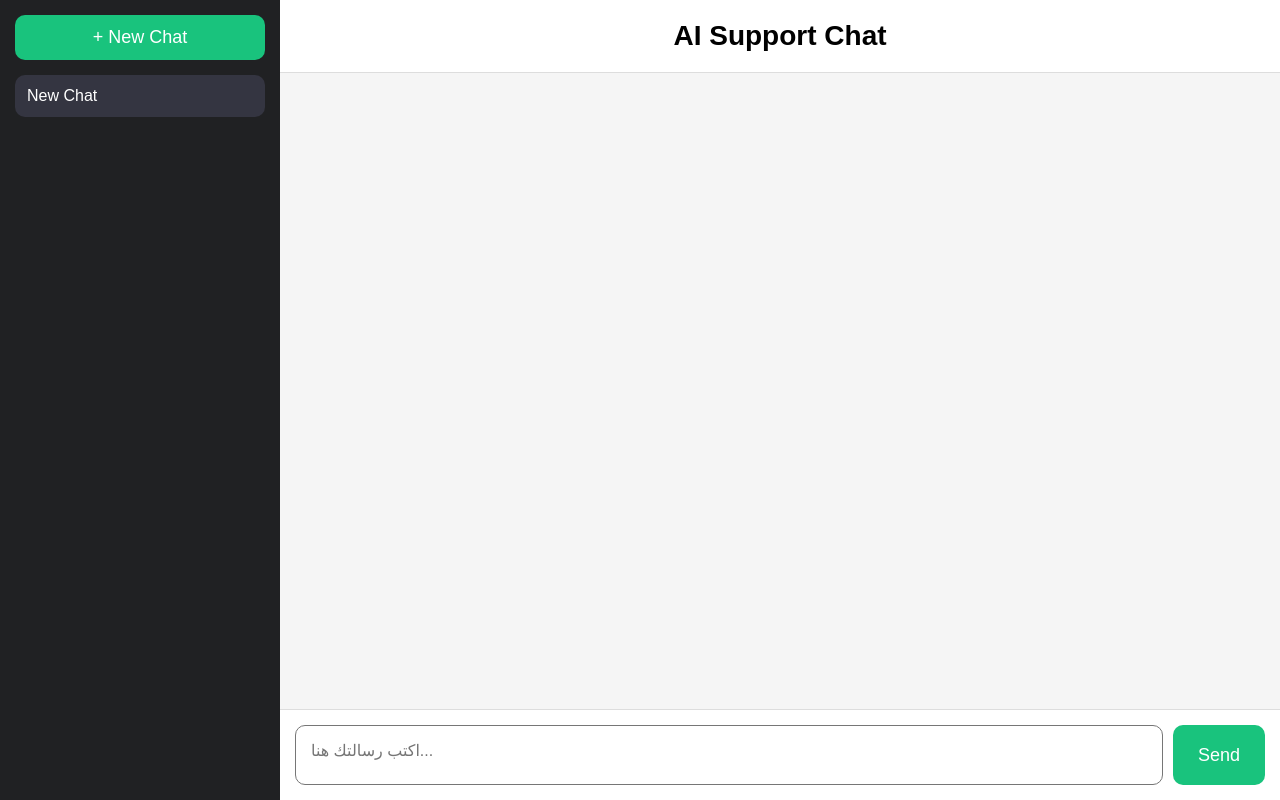
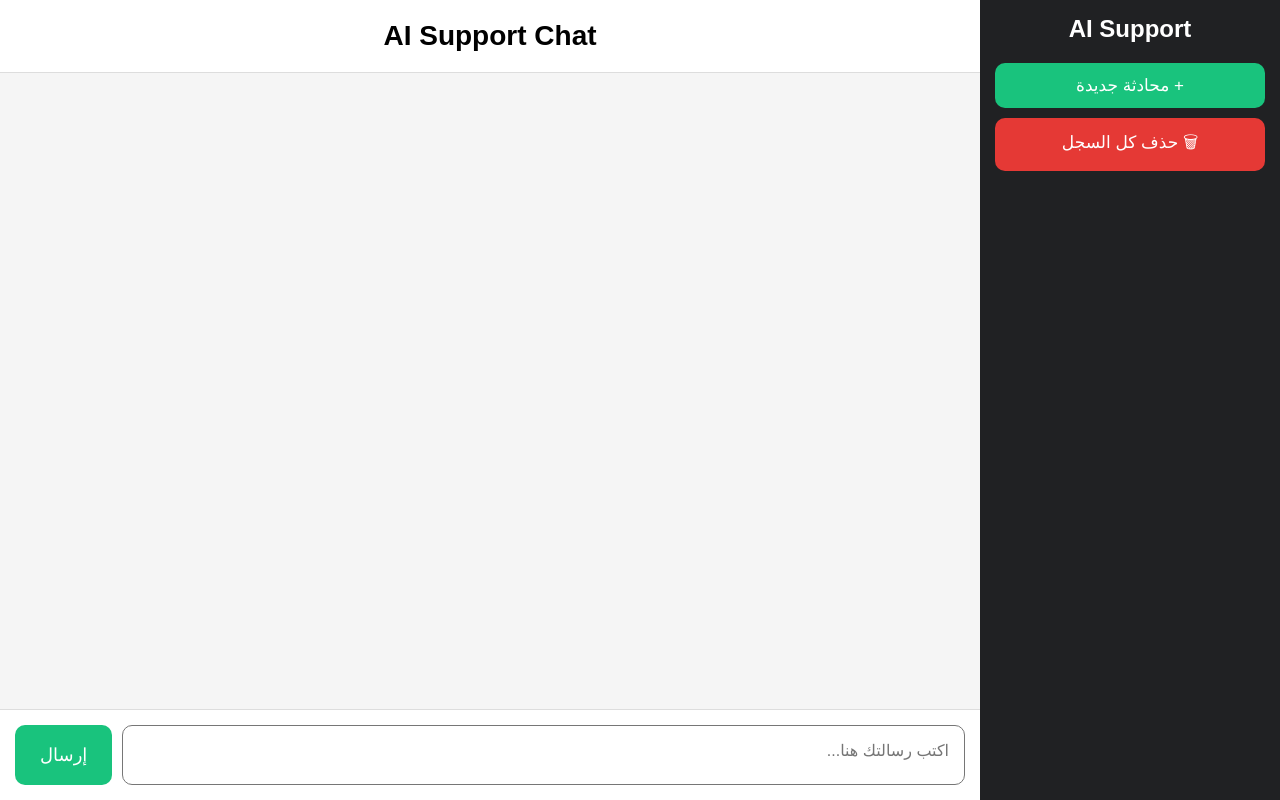
Before and after one commit to bayoumydeutsch313-eng/positive-chat-ai, a Flask app: page / in a window 1280 px wide. Run offline with Flask 3, Linux system fonts and the light colour scheme.

Commit message:
Update index.html

```diff
--- a/templates/index.html
+++ b/templates/index.html
@@ -1,5 +1,5 @@
 <!DOCTYPE html>
-<html lang="en">
+<html lang="ar">
 <head>
 <meta charset="UTF-8">
 <meta name="viewport" content="width=device-width, initial-scale=1.0">
@@ -17,27 +17,43 @@ body{
 display:flex;
 height:100vh;
 background:#f5f5f5;
+direction:rtl;
 }
 
 /* Sidebar */
 .sidebar{
-width:280px;
+width:300px;
 background:#202123;
 color:white;
 padding:15px;
 overflow-y:auto;
 }
 
-.new-chat{
+.logo{
+font-size:24px;
+font-weight:bold;
+margin-bottom:20px;
+text-align:center;
+}
+
+.btn{
 width:100%;
 padding:12px;
-background:#19c37d;
 border:none;
 border-radius:10px;
+font-size:17px;
+cursor:pointer;
+margin-bottom:10px;
+}
+
+.new-chat{
+background:#19c37d;
 color:white;
-font-size:18px;
-cursor:pointer;
-margin-bottom:15px;
+}
+
+.clear-history{
+background:#e53935;
+color:white;
 }
 
 .chat-item{
@@ -47,10 +63,20 @@ border-radius:10px;
 margin-bottom:10px;
 cursor:pointer;
 transition:.3s;
+position:relative;
 }
 
 .chat-item:hover{
 background:#444654;
+}
+
+.delete-one{
+position:absolute;
+left:10px;
+top:10px;
+color:#ff7675;
+cursor:pointer;
+font-size:18px;
 }
 
 /* Main */
@@ -80,13 +106,13 @@ max-width:75%;
 padding:15px;
 margin:10px 0;
 border-radius:15px;
-line-height:1.6;
+line-height:1.7;
 white-space:pre-wrap;
 }
 
 .user{
 background:#d4f8d4;
-margin-left:auto;
+margin-right:auto;
 }
 
 .ai{
@@ -96,9 +122,9 @@ border:1px solid #ddd;
 
 .input-area{
 padding:15px;
+background:white;
 display:flex;
 gap:10px;
-background:white;
 border-top:1px solid #ddd;
 }
 
@@ -125,42 +151,42 @@ cursor:pointer;
 <body>
 
 <div class="sidebar">
-<button class="new-chat" onclick="newChat()">+ New Chat</button>
+<div class="logo">AI Support</div>
+
+<button class="btn new-chat" onclick="newChat()">+ محادثة جديدة</button>
+<button class="btn clear-history" onclick="clearHistory()">🗑 حذف كل السجل</button>
+
 <div id="history"></div>
 </div>
 
 <div class="main">
+
 <div class="header">AI Support Chat</div>
 
 <div class="chat-box" id="chatBox"></div>
 
 <div class="input-area">
 <textarea id="message" placeholder="اكتب رسالتك هنا..."></textarea>
-<button class="send" onclick="sendMessage()">Send</button>
+<button class="send" onclick="sendMessage()">إرسال</button>
 </div>
+
 </div>
 
 <script>
-/* ضع مفتاحك هنا */
-const API_KEY = "ضع_المفتاح_هنا";
-
-/* لو app.py شغال محلياً استخدم هذا */
-const API_URL = "http://127.0.0.1:5000/chat";
-
-/* ========================= */
-
 let chats = JSON.parse(localStorage.getItem("chats")) || [];
 let currentChat = null;
 
+/* حفظ */
 function saveChats(){
 localStorage.setItem("chats", JSON.stringify(chats));
 renderHistory();
 }
 
+/* محادثة جديدة */
 function newChat(){
 currentChat = {
 id: Date.now(),
-title:"New Chat",
+title:"محادثة جديدة",
 messages:[]
 };
 
@@ -169,24 +195,28 @@ saveChats();
 renderMessages();
 }
 
+/* عرض السجل */
 function renderHistory(){
 const history = document.getElementById("history");
 history.innerHTML = "";
 
 chats.forEach(chat=>{
 history.innerHTML += `
-<div class="chat-item" onclick="loadChat(${chat.id})">
-${chat.title}
+<div class="chat-item">
+<span onclick="loadChat(${chat.id})">${chat.title}</span>
+<span class="delete-one" onclick="deleteChat(${chat.id})">🗑</span>
 </div>
 `;
 });
 }
 
+/* فتح محادثة */
 function loadChat(id){
-currentChat = chats.find(c => c.id === id);
+currentChat = chats.find(c=>c.id===id);
 renderMessages();
 }
 
+/* عرض الرسائل */
 function renderMessages(){
 const box = document.getElementById("chatBox");
 box.innerHTML = "";
@@ -204,6 +234,30 @@ ${msg.text}
 box.scrollTop = box.scrollHeight;
 }
 
+/* حذف محادثة واحدة */
+function deleteChat(id){
+chats = chats.filter(chat => chat.id !== id);
+
+if(currentChat && currentChat.id === id){
+currentChat = null;
+document.getElementById("chatBox").innerHTML = "";
+}
+
+saveChats();
+}
+
+/* حذف كل السجل */
+function clearHistory(){
+if(confirm("هل تريد حذف كل السجل؟")){
+chats = [];
+currentChat = null;
+localStorage.removeItem("chats");
+renderHistory();
+document.getElementById("chatBox").innerHTML = "";
+}
+}
+
+/* إرسال */
 async function sendMessage(){
 
 const input = document.getElementById("message");
@@ -218,7 +272,7 @@ type:"user",
 text:text
 });
 
-if(currentChat.messages.length == 1){
+if(currentChat.messages.length === 1){
 currentChat.title = text.substring(0,25);
 }
 
@@ -227,17 +281,17 @@ saveChats();
 
 input.value="";
 
+/* رسالة انتظار */
 currentChat.messages.push({
 type:"ai",
-text:"...جاري التفكير"
+text:"...جاري الرد"
 });
 
 renderMessages();
 
 try{
 
-/* لو عندك app.py */
-const response = await fetch(API_URL,{
+const response = await fetch("/chat", {
 method:"POST",
 headers:{
 "Content-Type":"application/json"
@@ -249,8 +303,10 @@ message:text
 
 const data = await response.json();
 
+/* إزالة الانتظار */
 currentChat.messages.pop();
 
+/* الرد الحقيقي من الذكاء الاصطناعي */
 currentChat.messages.push({
 type:"ai",
 text:data.reply
@@ -265,15 +321,28 @@ currentChat.messages.pop();
 
 currentChat.messages.push({
 type:"ai",
-text:"حدث خطأ في الاتصال بالذكاء الاصطناعي."
+text:"تعذر الاتصال بالسيرفر. تأكد أن Flask يعمل."
 });
 
 renderMessages();
 }
+
 }
 
+/* Enter للإرسال */
+document.getElementById("message").addEventListener("keydown", function(e){
+if(e.key === "Enter" && !e.shiftKey){
+e.preventDefault();
+sendMessage();
+}
+});
+
 renderHistory();
-newChat();
+
+if(chats.length > 0){
+currentChat = chats[0];
+renderMessages();
+}
 </script>
 
 </body>
```
